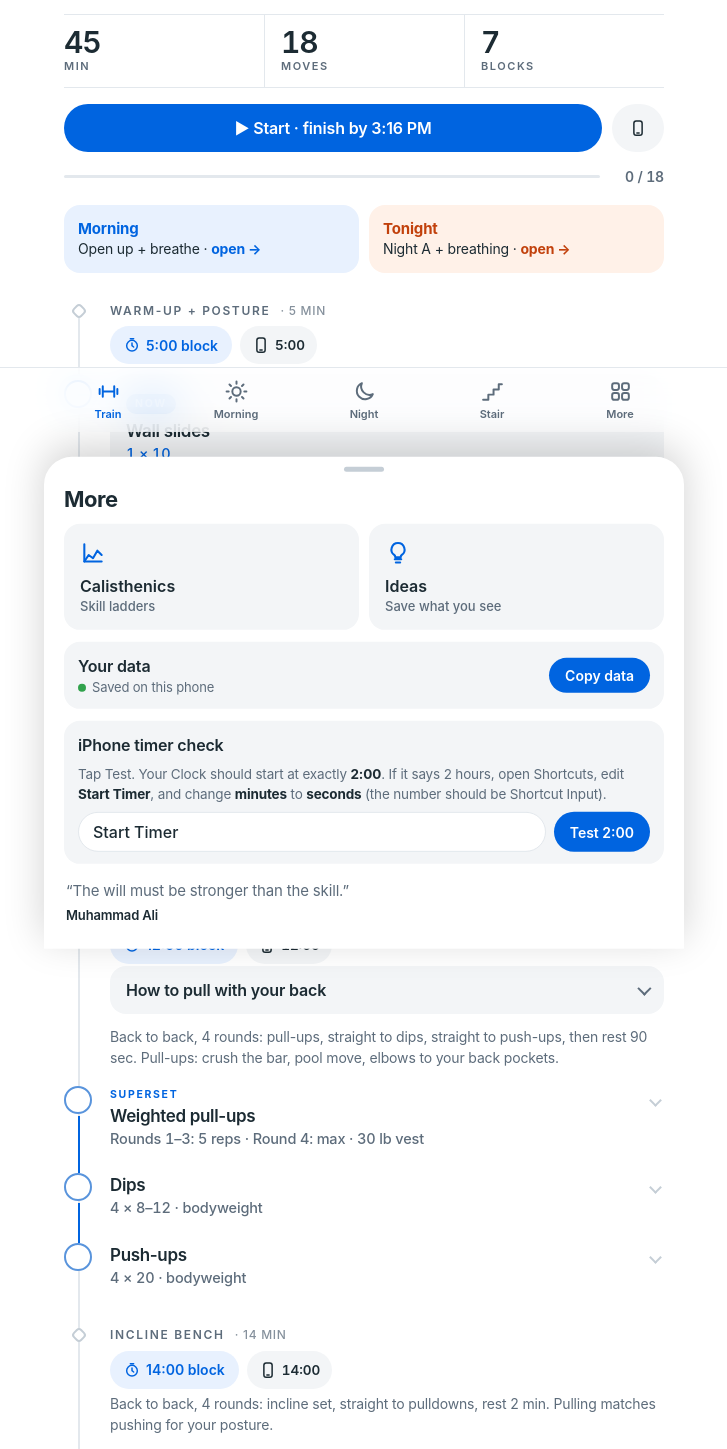
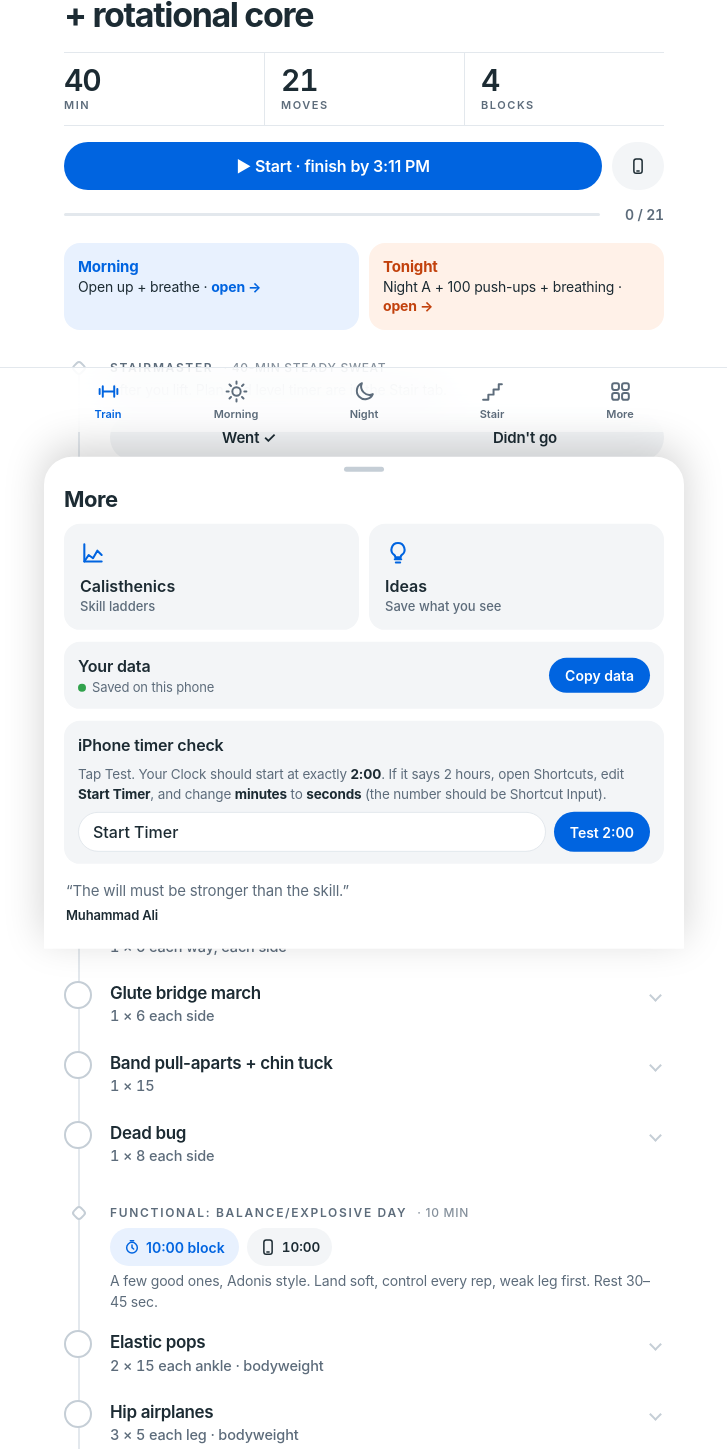
Before and after one commit to rob23238/Workout, a plain HTML site: page index.html in a window 1280 px wide. Shown: the part 368-1817 px from the top of the page, without its empty margins (276-1003 px from the left). Drawn offline with Linux system fonts and the light colour scheme.

Commit message:
Swap Fri/Sat: Friday home-gym legs (Zercher), Saturday pull-up circuit + incline; FINISH at the top
Co-Authored-By: Claude Opus 5.5 <noreply@anthropic.com>
Claude-Session: https://claude.ai/code/session_015pPjrtDeNvy1NShJdUtsEz

```diff
--- a/index.html
+++ b/index.html
@@ -371,6 +371,7 @@ section.block .field{margin-top:8px}
 .sheet-line{display:flex;gap:8px}
 .sheet-line input{flex:1;min-width:0;font:500 16px var(--body);color:var(--ink);background:var(--bg);border:1px solid var(--line);border-radius:999px;padding:9px 14px}
 .sheet{max-height:92vh;overflow-y:auto}
+.finish{margin-right:auto;font:800 13px var(--display);letter-spacing:.32em;padding:5px 4px 5px 10px;border-radius:999px;color:var(--accent);background:var(--accent-soft)}
 /* Page fade when switching tabs */
 #app{animation:fade .22s ease}
 @keyframes fade{from{opacity:.0;transform:translateY(4px)}to{opacity:1;transform:none}}
@@ -384,6 +385,7 @@ section.block .field{margin-top:8px}
       <span class="logo-mark" aria-hidden="true"><svg viewBox="0 0 24 24" fill="none" stroke="currentColor" stroke-width="2.4" stroke-linecap="round"><path d="M4 9v6M7 7v10M17 7v10M20 9v6M7 12h10"/></svg></span>
       <span>Discipline</span>
     </a>
+    <span class="finish" aria-label="Finish">FINISH</span>
     <button type="button" class="iconbtn" id="morebtn" aria-label="More">
       <svg viewBox="0 0 24 24" fill="none" stroke="currentColor" stroke-width="2" stroke-linecap="round"><path d="M4 7h16M4 12h16M4 17h10"/></svg>
     </button>
@@ -421,7 +423,7 @@ section.block .field{margin-top:8px}
   <p class="sheet-quote">“The will must be stronger than the skill.”<cite>Muhammad Ali</cite></p>
 </div>
 <script>
-const APP_VERSION = "2026-11-06-flow";
+const APP_VERSION = "2026-11-06-swap";
 const S = q => "https://www.youtube.com/results?search_query=" + encodeURIComponent(q);
 const AD = "Functional Training", AH = "Functional Training · Hips", AC = "Functional Training · Core", FMF = "Flow Motion Fitness", HAM = "Hampton football", LW = "LW Calisthenics", MINE = "Your routine", WD = "Your hip Word doc";
 const PULL_GUIDE = `
@@ -490,15 +492,43 @@ const DAYS = [
     ["Child's pose","45 sec","Knees wide, sit back toward your heels, arms long. Breathe into your lower back","",S("child's pose stretch")],
     ["Lat stretch with a stick + shoulder rotations","30 sec each side","",HAM,S("dowel lat stretch shoulder")]]}
   ]},
- {id:"wed", chip:"Wed", kicker:"Wednesday", title:"Moved to Saturday", time:"", stair:["",""], night:"Night stretch",
+ {id:"wed", chip:"Wed", kicker:"Wednesday", title:"Moved to Friday", time:"", stair:["",""], night:"Night stretch",
   blocks:[
-   {h:"This lift moved", m:"", note:"Legs, explosive work and rotational core are on Saturday this week.", rows:[]}
+   {h:"This lift moved", m:"", note:"Legs, explosive work and rotational core are on Friday this week.", rows:[]}
   ]},
  {id:"thu", chip:"Thu", kicker:"Thursday", title:"StairMaster day ✓", time:"", stair:["35-min climb","done"], night:"Night stretch + 100 push-ups",
   blocks:[
    {h:"Done", m:"", note:"You did the StairMaster. Skills, shoulders and arms moved to Sunday.", rows:[]}
   ]},
- {id:"fri", chip:"Fri", kicker:"Friday · YMCA · hard", title:"Pull-up circuit + incline + arms + abs", time:"~45 min", stair:["No StairMaster today",""], night:"Night stretch (no push-ups tonight, you did 80 in the circuit)",
+ {id:"fri", chip:"Fri", kicker:"Friday · home gym · legs", title:"Zercher squat + explosive + rotational core", time:"~40 min", stair:["40-min steady sweat","after you lift"], night:"Night stretch + 100 push-ups",
+  blocks:[
+   {h:"Jump rope + warm-up", m:"7 min", rows:[
+    ["Jump rope, basic bounce","3 × 30 sec on / 30 sec off","Easy bounce, light on your feet","",S("jump rope basic bounce beginner")],
+    ["Scapular pull-ups, 2-sec hold","1 × 8","Back prep. Hang with straight arms, crush the bar, pull your shoulders down away from your ears (the pool move) and hold 2 sec. Wakes your lats up so your pull-ups later come from your back",LW,S("scapular pull ups form")],
+    ["Kneeling hip circles","1 × 6 each way, each side","Big slow circles",AH,"https://youtu.be/8Om5705EYxA"],
+    ["Glute bridge march","1 × 6 each side","Hips stay level",AH,"https://youtu.be/RvfMT6VOqxQ"],
+    ["Band pull-aparts + chin tuck","1 × 15","Posture. Pull the band apart to your chest and at the same time slide your chin straight back (make a double chin). Undoes the hunch from phones and desks",HAM,S("band pull apart chin tuck posture")],
+    ["Dead bug","1 × 8 each side","Posture. Low back pressed flat into the floor the whole time. Trains your abs to stop the pelvis tipping forward","",S("dead bug exercise form")]]},
+   {h:"Functional: Balance/Explosive day", m:"10 min", note:"A few good ones, Adonis style. Land soft, control every rep, weak leg first. Rest 30–45 sec.", rows:[
+    ["Elastic pops","2 × 15 each ankle · bodyweight","Springy bounces off the ball of the foot",AD,"https://youtube.com/shorts/1WcYTsVK8fM"],
+    ["Hip airplanes","3 × 5 each leg · bodyweight","Stand on one leg, hinge forward until your chest is close to parallel, arms out like wings. Slowly rotate your hips and chest open toward the ceiling, then back down and closed toward the floor. Standing leg stays still, 3 sec each way. Trains hip rotation, outer hip strength, glutes and single-leg balance in one move. Weak leg first. Hold a wall or the rack at first","",S("hip airplane exercise form")],
+    ["Jump squats holding a light dumbbell","3 × 5 @ 25–30 lb","Explode up, land soft and quiet. Heavier dumbbell when it gets easy",AD,"https://youtube.com/shorts/1ivnIpUqkRg"],
+    ["Skiers","2 × 6 each leg · bodyweight","Lateral power. Bound side to side from one leg to the other, land soft and stick it for a beat before the next one. From your Explosion Day list",MINE,"https://m.youtube.com/watch?v=61pcNAWAZFc"],
+    ["Ankle lifts, 3-sec hold","2 × 4 each ankle · bodyweight","Ankle stability. Up on one foot, hold 3 sec at the top, lower slowly",AD,"https://youtube.com/shorts/QPkmE4jvrxw"]]},
+   {h:"Strength + rotational core", m:"14 min", note:"Supersets A, B and C, rest 90 sec after each round.", rows:[
+    ["Smith Zercher squat","Bar × 8, 135 × 5, then 3 × 6 @ 185","Up from 175. Bar in the crook of your elbows (pad it with a towel), chest tall. Brace your abs and squeeze your glutes at the top so your lower back doesn't arch. All 3 × 6 clean? Next time 195",HAM,S("smith machine zercher squat"),"A1"],
+    ["Bottom of pistol squat, foot change","3 × 6 each side · bodyweight","Pistol + leg mobility for calisthenics. Sit into the bottom of a deep squat, then shift onto one leg and slide the other leg straight out in front, then switch. Stay low the whole time, hold the rack if you need to, small plate under your heels if your ankles are stiff. Video starts at 2:45",FMF,"https://www.youtube.com/watch?v=2qlVWNEdYqk&t=165s","A2"],
+    ["Kneeling dump trucks","3 × 8 each side · bodyweight","Outer hip + rotation. 2-sec hold at the top",AH,"https://youtu.be/FOfbDPBlgaQ","B1"],
+    ["Band woodchop, low to high","3 × 10 each side · band","Rotational core, no weights needed. Anchor the band low on the rack, stand side-on, feet wide. Pull it from your low hip up and across your body past the opposite shoulder, arms long, turning through your hips and chest and pivoting the back foot. Control it back slow. Harder band or step farther away when it's easy",AC,S("band low to high woodchop"),"B2"],
+    ["Cable rotational punch","3 × 8 each side @ 15–25 lb (cable)","Combat power. Cable at chest height behind you, handle in one hand, boxing stance. Drive off your back foot, turn your hips first, then punch straight out fast. Control it back slow. The power comes from your hips and core, not your arm: same rotation as a punch, a throw or a block","",S("cable rotational punch core power"),"B3"],
+    ["Single-leg Romanian deadlift (one dumbbell)","3 × 6 each leg, build to 8 @ 40–50 lb","Hold one dumbbell in the hand opposite your standing leg. Soft knee, hinge at the hips, back flat, reach the dumbbell toward the floor until you feel your hamstring, then squeeze your glute to stand. Weak leg first. Hold a wall with your free hand if you wobble","",S("single leg romanian deadlift one dumbbell form"),"C1"],
+    ["Copenhagen side plank (groin)","3 × 20 sec each side · bodyweight","Side plank with your top leg on the bench (inside of the knee on it to start, foot when it gets easy), bottom leg hanging free. Squeeze your top leg down into the bench, hips high, body in a straight line. Strengthens the groin and inner thighs plus obliques. Helps the middle split","",S("copenhagen side plank knee progression"),"C2"],
+    ["Between sets: standing hip CARs","3 slow circles each way, each leg","Mobility during your rest, then back to work. Standing on one leg (hold the rack), draw the biggest, slowest circle you can with your knee: up, out, back, down. From your Mobility Work sheet",MINE,"https://www.youtube.com/shorts/1AcFl51wYuw"]]},
+   {h:"Hip finisher: 90/90 outer hips (Flow Motion)", m:"5 min", note:"This is the fix for your knees standing up when you sit cross-legged: your hips don't turn out (external rotation) yet. Stretching alone won't fix it; you have to get strong in the new range. Tighter side first and longer. Breathe through your nose and sink on every exhale.", rows:[
+    ["90/90 hip external rotation, PAILs + RAILs","60 sec hold, then 2 × (10 sec PAILs + 10 sec RAILs) each side","Sit in 90/90, chest tall over the front shin (hands behind you are fine). Hold 60 sec. PAILs: push the front knee and shin down into the floor as hard as you can for 10 sec. RAILs: right after, try to lift the front knee and shin up off the floor for 10 sec without leaning. Hard, and that's the point",FMF,"https://www.youtube.com/watch?v=JykbSjWBLbY&t=24s"],
+    ["90/90 rotations with hovers","2 × 3 each side, + 2 hovers","Sit in 90/90, switch both knees to the other side and back, hands off the floor if you can. Then lift the front foot and knee an inch off the floor and hold 3 sec (hover). Builds the strength to own the range",FMF,"https://www.youtube.com/watch?v=D0ZMMCkoDxQ"]]}
+  ]},
+ {id:"sat", chip:"Sat", kicker:"Saturday · hard", title:"Pull-up circuit + incline + arms + abs", time:"~45 min", stair:["No StairMaster today",""], night:"Night stretch (no push-ups tonight, you did 80 in the circuit)",
   blocks:[
    {h:"Warm-up + posture", m:"5 min", rows:[
     ["Wall slides","1 × 10","Posture. Back, head and arms flat on the wall, chin tucked, slide up into a Y and down","",S("wall slides shoulder mobility")],
@@ -525,34 +555,6 @@ const DAYS = [
     ["Incline dumbbell curl","2 × 10 @ 25–30 lb","Lie back on the incline bench, arms straight down, curl without moving your elbows forward","",S("incline dumbbell curl form")]]},
    {h:"Cool-down", m:"2 min", rows:[
     ["Doorway chest stretch","Right 2 × 30 sec · left 1 × 30 sec","Posture. Forearm on the door frame, step through","",S("doorway pec minor stretch")]]}
-  ]},
- {id:"sat", chip:"Sat", kicker:"Saturday · legs day", title:"Legs: explosive + rotational core", time:"~40 min", stair:["40-min steady sweat","after you lift"], night:"Night stretch + 100 push-ups",
-  blocks:[
-   {h:"Jump rope + warm-up", m:"7 min", rows:[
-    ["Jump rope, basic bounce","3 × 30 sec on / 30 sec off","Easy bounce, light on your feet","",S("jump rope basic bounce beginner")],
-    ["Scapular pull-ups, 2-sec hold","1 × 8","Back prep. Hang with straight arms, crush the bar, pull your shoulders down away from your ears (the pool move) and hold 2 sec. Wakes your lats up so your pull-ups later come from your back",LW,S("scapular pull ups form")],
-    ["Kneeling hip circles","1 × 6 each way, each side","Big slow circles",AH,"https://youtu.be/8Om5705EYxA"],
-    ["Glute bridge march","1 × 6 each side","Hips stay level",AH,"https://youtu.be/RvfMT6VOqxQ"],
-    ["Band pull-aparts + chin tuck","1 × 15","Posture. Pull the band apart to your chest and at the same time slide your chin straight back (make a double chin). Undoes the hunch from phones and desks",HAM,S("band pull apart chin tuck posture")],
-    ["Dead bug","1 × 8 each side","Posture. Low back pressed flat into the floor the whole time. Trains your abs to stop the pelvis tipping forward","",S("dead bug exercise form")]]},
-   {h:"Functional: Balance/Explosive day", m:"10 min", note:"A few good ones, Adonis style. Land soft, control every rep, weak leg first. Rest 30–45 sec.", rows:[
-    ["Elastic pops","2 × 15 each ankle · bodyweight","Springy bounces off the ball of the foot",AD,"https://youtube.com/shorts/1WcYTsVK8fM"],
-    ["Hip airplanes","3 × 5 each leg · bodyweight","Stand on one leg, hinge forward until your chest is close to parallel, arms out like wings. Slowly rotate your hips and chest open toward the ceiling, then back down and closed toward the floor. Standing leg stays still, 3 sec each way. Trains hip rotation, outer hip strength, glutes and single-leg balance in one move. Weak leg first. Hold a wall or the rack at first","",S("hip airplane exercise form")],
-    ["Jump squats holding a light dumbbell","3 × 5 @ 25–30 lb","Explode up, land soft and quiet. Heavier dumbbell when it gets easy",AD,"https://youtube.com/shorts/1ivnIpUqkRg"],
-    ["Skiers","2 × 6 each leg · bodyweight","Lateral power. Bound side to side from one leg to the other, land soft and stick it for a beat before the next one. From your Explosion Day list",MINE,"https://m.youtube.com/watch?v=61pcNAWAZFc"],
-    ["Ankle lifts, 3-sec hold","2 × 4 each ankle · bodyweight","Ankle stability. Up on one foot, hold 3 sec at the top, lower slowly",AD,"https://youtube.com/shorts/QPkmE4jvrxw"]]},
-   {h:"Strength + rotational core", m:"14 min", note:"Supersets A, B and C, rest 90 sec after each round.", rows:[
-    ["Smith Zercher squat","Bar × 8, 135 × 5, then 3 × 6 @ 185","Up from 175. Bar in the crook of your elbows (pad it with a towel), chest tall. Brace your abs and squeeze your glutes at the top so your lower back doesn't arch. All 3 × 6 clean? Next time 195",HAM,S("smith machine zercher squat"),"A1"],
-    ["Bottom of pistol squat, foot change","3 × 6 each side · bodyweight","Pistol + leg mobility for calisthenics. Sit into the bottom of a deep squat, then shift onto one leg and slide the other leg straight out in front, then switch. Stay low the whole time, hold the rack if you need to, small plate under your heels if your ankles are stiff. Video starts at 2:45",FMF,"https://www.youtube.com/watch?v=2qlVWNEdYqk&t=165s","A2"],
-    ["Kneeling dump trucks","3 × 8 each side · bodyweight","Outer hip + rotation. 2-sec hold at the top",AH,"https://youtu.be/FOfbDPBlgaQ","B1"],
-    ["Band woodchop, low to high","3 × 10 each side · band","Rotational core, no weights needed. Anchor the band low on the rack, stand side-on, feet wide. Pull it from your low hip up and across your body past the opposite shoulder, arms long, turning through your hips and chest and pivoting the back foot. Control it back slow. Harder band or step farther away when it's easy",AC,S("band low to high woodchop"),"B2"],
-    ["Cable rotational punch","3 × 8 each side @ 15–25 lb (cable)","Combat power. Cable at chest height behind you, handle in one hand, boxing stance. Drive off your back foot, turn your hips first, then punch straight out fast. Control it back slow. The power comes from your hips and core, not your arm: same rotation as a punch, a throw or a block","",S("cable rotational punch core power"),"B3"],
-    ["Single-leg Romanian deadlift (one dumbbell)","3 × 6 each leg, build to 8 @ 40–50 lb","Hold one dumbbell in the hand opposite your standing leg. Soft knee, hinge at the hips, back flat, reach the dumbbell toward the floor until you feel your hamstring, then squeeze your glute to stand. Weak leg first. Hold a wall with your free hand if you wobble","",S("single leg romanian deadlift one dumbbell form"),"C1"],
-    ["Copenhagen side plank (groin)","3 × 20 sec each side · bodyweight","Side plank with your top leg on the bench (inside of the knee on it to start, foot when it gets easy), bottom leg hanging free. Squeeze your top leg down into the bench, hips high, body in a straight line. Strengthens the groin and inner thighs plus obliques. Helps the middle split","",S("copenhagen side plank knee progression"),"C2"],
-    ["Between sets: standing hip CARs","3 slow circles each way, each leg","Mobility during your rest, then back to work. Standing on one leg (hold the rack), draw the biggest, slowest circle you can with your knee: up, out, back, down. From your Mobility Work sheet",MINE,"https://www.youtube.com/shorts/1AcFl51wYuw"]]},
-   {h:"Hip finisher: 90/90 outer hips (Flow Motion)", m:"5 min", note:"This is the fix for your knees standing up when you sit cross-legged: your hips don't turn out (external rotation) yet. Stretching alone won't fix it; you have to get strong in the new range. Tighter side first and longer. Breathe through your nose and sink on every exhale.", rows:[
-    ["90/90 hip external rotation, PAILs + RAILs","60 sec hold, then 2 × (10 sec PAILs + 10 sec RAILs) each side","Sit in 90/90, chest tall over the front shin (hands behind you are fine). Hold 60 sec. PAILs: push the front knee and shin down into the floor as hard as you can for 10 sec. RAILs: right after, try to lift the front knee and shin up off the floor for 10 sec without leaning. Hard, and that's the point",FMF,"https://www.youtube.com/watch?v=JykbSjWBLbY&t=24s"],
-    ["90/90 rotations with hovers","2 × 3 each side, + 2 hovers","Sit in 90/90, switch both knees to the other side and back, hands off the floor if you can. Then lift the front foot and knee an inch off the floor and hold 3 sec (hover). Builds the strength to own the range",FMF,"https://www.youtube.com/watch?v=D0ZMMCkoDxQ"]]}
   ]},
  {id:"sun", chip:"Sun", kicker:"Sunday · skills + upper", title:"Skills + core + shoulders + arms", time:"~50 min", stair:["35-min climb","morning or after you lift"], night:"Night stretch",
   blocks:[
@@ -695,17 +697,17 @@ const NIGHT = {
 const CR = "Breathe in through your nose for 4, out slowly for 6–8. Sink a little deeper on every exhale. On holds, push into the stretch 5 sec, relax 5 sec, go a little further. Rock gently at the edge, change the angle to find new tight spots, and never force sharp pain. Do the tighter side first and longer.";
 const NIGHT_BY_DAY = {mon:"a",tue:"b",wed:"a",thu:"b",fri:"a",sat:"b",sun:"a"};
 const NIGHT_LEVELUP = {a:[["Couch stretch","Knee closer to the wall, then chest fully upright"],["90/90","No hands, sitting tall"],["Figure-4 rocks","Sit up and do them seated, then pigeon on the floor"],["Half split","Take away a book, then hands on the floor"],["Hip CARs","Pause 1 sec at each side, then light ankle weight"]], b:[["Frog","Knees wider, hips lower"],["Adductor rocks","Deeper rock, then hold at the back"],["Butterfly","Fold your chest toward your feet"],["Straddle","Straight knees, then elbows down"],["Cossack squats","No hands, then hold a 10–20 lb weight"]]};
-const PUSH_BY_DAY = {mon:true,tue:false,wed:false,thu:true,fri:false,sat:true,sun:false};
+const PUSH_BY_DAY = {mon:true,tue:false,wed:false,thu:true,fri:true,sat:false,sun:false};
 
 const ZONES = [["6","Easy, almost a warm-up","Warm-up and cool-down","#8597A8"],["7","Cruising, feel good","As long as you want","#4B9BFF"],["8","Starting to push it","Several minutes at a time","#0064E0"],["9","Getting there","10–15 min max","#D98A1F"],["10","Hard","1–2 min","#E0612B"],["15","Sprint","30 sec–1 min bursts only","#D12F2F"]];
 const COLOR = Object.fromEntries(ZONES.map(z=>[z[0],z[3]]));
 const rounds = (n, segs) => Array.from({length:n}, ()=>segs).flat();
 const PLANS = {
- p40:{h:"40-min steady sweat", when:"Saturday, after legs (keep it relaxed)", desc:"Relaxed but real work. Long steady stretches at level 7–8, no hard pushes. You can breathe through your nose most of it, and the length is what burns the calories.", segs:[[5,6],[10,7],[8,8],[4,7],[7,8],[4,7],[2,6]]},
+ p40:{h:"40-min steady sweat", when:"Friday, after legs (keep it relaxed)", desc:"Relaxed but real work. Long steady stretches at level 7–8, no hard pushes. You can breathe through your nose most of it, and the length is what burns the calories.", segs:[[5,6],[10,7],[8,8],[4,7],[7,8],[4,7],[2,6]]},
  p35:{h:"35-min climb", when:"Thursday + Sunday", desc:"Your old 40 without the level 6 cool-down at the end: long level 7–8 stretches with two short level 9 pushes. Finish with 2 easy minutes at level 7.", segs:[[5,6],[8,7],[6,8],[2,9],[4,7],[6,8],[2,9],[2,7]]},
  p30:{h:"30-min max burn", when:"Monday morning", desc:"Most calories in 30 minutes. 5 rounds of 2 min level 9, 1 min level 10, 1 min level 8 to recover. Hard but short: intervals pack more work into less time.", segs:[[3,6],[2,7],[2,8],...rounds(5,[[2,9],[1,10],[1,8]]),[3,6]]}
 };
-const PLAN_BY_DAY = {mon:"p30",tue:null,wed:null,thu:"p35",fri:null,sat:"p40",sun:"p35"};
+const PLAN_BY_DAY = {mon:"p30",tue:null,wed:null,thu:"p35",fri:"p40",sat:null,sun:"p35"};
 const LOGGABLE = /pull-ups|Smith|jump squat|walking lunge|bent-over row|curl|Romanian|Hanging leg raise, full|Cable crunch|dips|shoulder press|skull crusher|^Set \d/i;
 
 
@@ -1107,7 +1109,7 @@ function renderCali(){
   app.querySelectorAll("[data-sk]").forEach(cb=>cb.addEventListener("change",()=>{ d.done[cb.dataset.sk]=cb.checked; save("cali"); const y=scrollY; renderCali(); scrollTo(0,y); }));
   app.querySelectorAll("[data-best]").forEach(inp=>inp.addEventListener("input",()=>{ d.best[inp.dataset.best]=inp.value; saveSoon("cali"); }));
 }
-const SKILLS_BY_DAY = {mon:[],tue:["Lower abs"],wed:[],thu:[],fri:["Pull-ups → 50","One-arm push-up","Lower abs"],sat:["Pistol squat"],sun:["Front lever","L-sit","Handstand push-up","Lower abs"]};
+const SKILLS_BY_DAY = {mon:[],tue:["Lower abs"],wed:[],thu:[],fri:["Pistol squat"],sat:["Pull-ups → 50","One-arm push-up","Lower abs"],sun:["Front lever","L-sit","Handstand push-up","Lower abs"]};
 
 /* ---------- Breathing + mindset (used in Morning and Night) ---------- */
 const BREATHS = {
```
